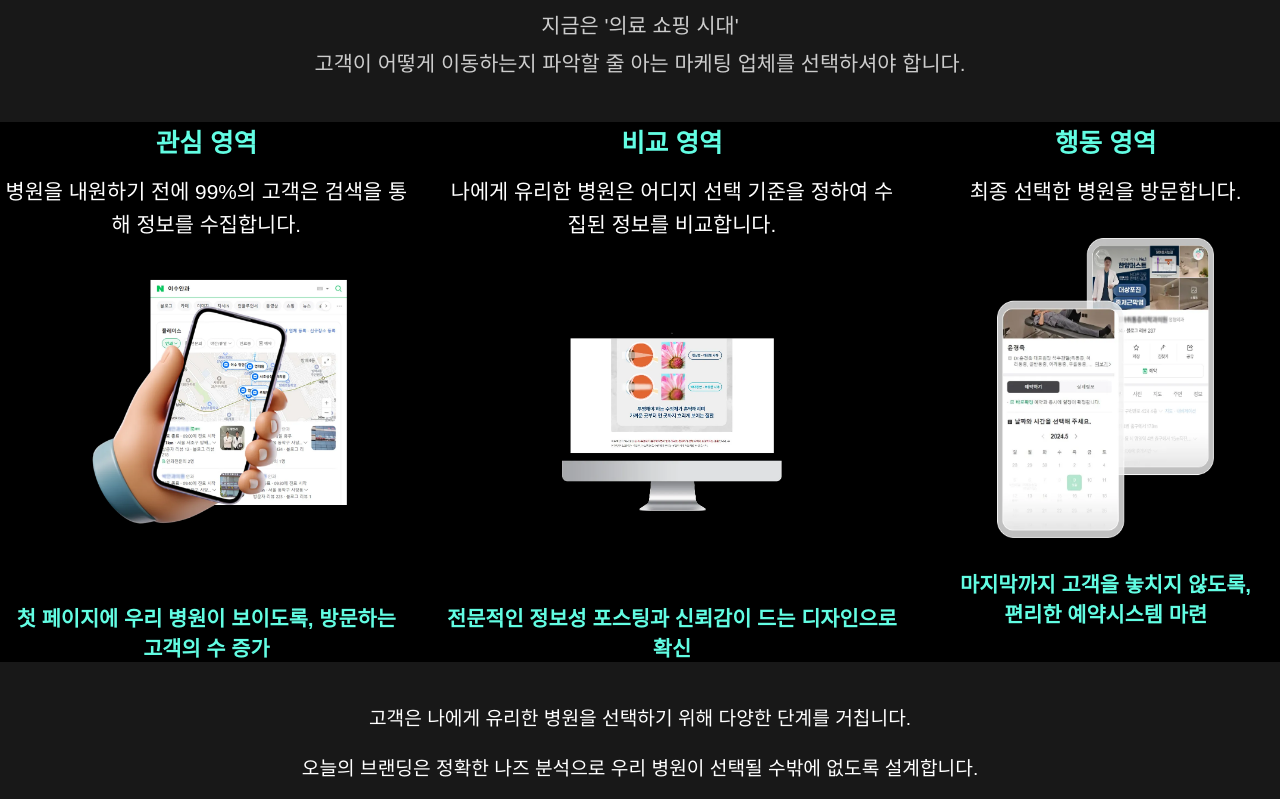
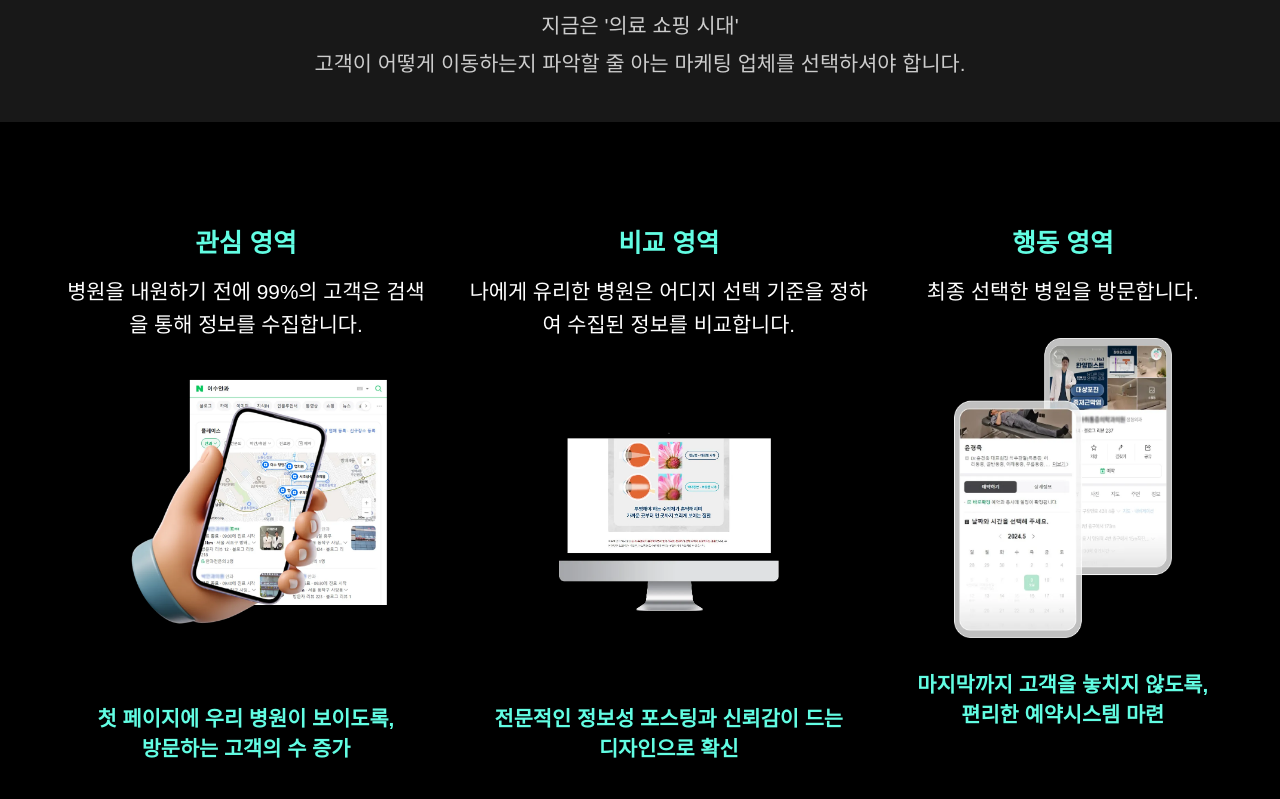
Before and after one commit to devchaeyoung/aube, a Next.js app: page / in a window 1280 px wide. Shown: the part 4201-5000 px from the top of the page. Built offline with nearby package versions, Linux system fonts and the light colour scheme.

Commit message:
# ADD: 마케팅 섹션 추가

```diff
--- a/src/app/layout.tsx
+++ b/src/app/layout.tsx
@@ -1,6 +1,8 @@
 import type { Metadata } from "next";
 import { Geist, Geist_Mono } from "next/font/google";
 import "./globals.css";
+import "swiper/css";
+import "swiper/css/pagination";
 
 const geistSans = Geist({
   variable: "--font-geist-sans",
@@ -24,9 +26,7 @@ export default function RootLayout({
 }>) {
   return (
     <html lang="en">
-      <body className={`${geistSans.variable} ${geistMono.variable}`}>
-        {children}
-      </body>
+      <body className={`${geistSans.variable} ${geistMono.variable}`}>{children}</body>
     </html>
   );
 }
--- a/src/components/MarketingSection.module.css
+++ b/src/components/MarketingSection.module.css
@@ -88,6 +88,11 @@
 .desktopContent {
   display: flex;
   gap: 2rem;
+
+  padding: 100px 20px;
+
+  max-width: 1200px;
+  margin: 0 auto;
 }
 
 .mobileContent {
@@ -125,6 +130,7 @@
   .mobileContent {
     display: block;
     width: 100%;
+    padding: 60px 20px;
   }
 
   .swiper {
--- a/src/components/MarketingSection.tsx
+++ b/src/components/MarketingSection.tsx
@@ -4,8 +4,6 @@ import Image from "next/image";
 import { Swiper, SwiperSlide } from "swiper/react";
 import { Pagination } from "swiper/modules";
 import styles from "./MarketingSection.module.css";
-import "swiper/css";
-import "swiper/css/pagination";
 
 const marketingData = [
   {
```
